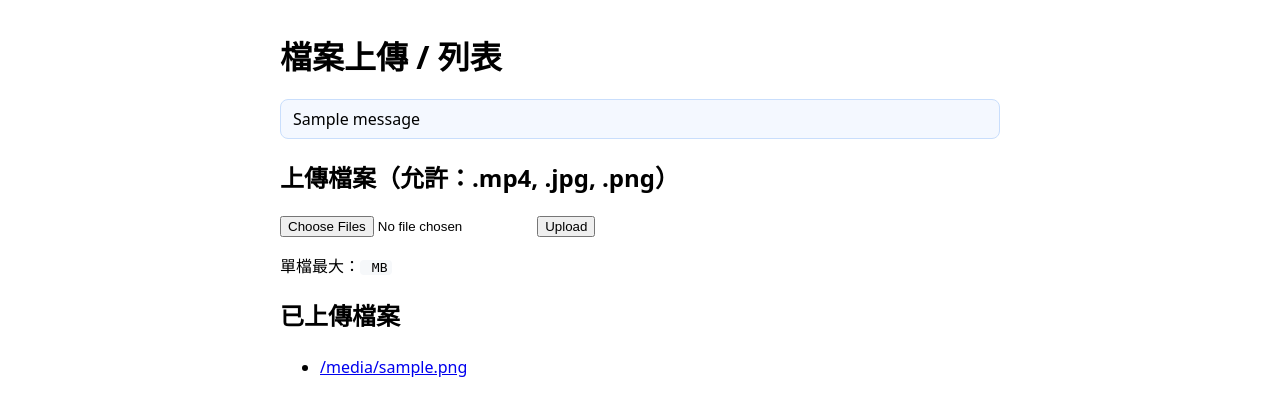
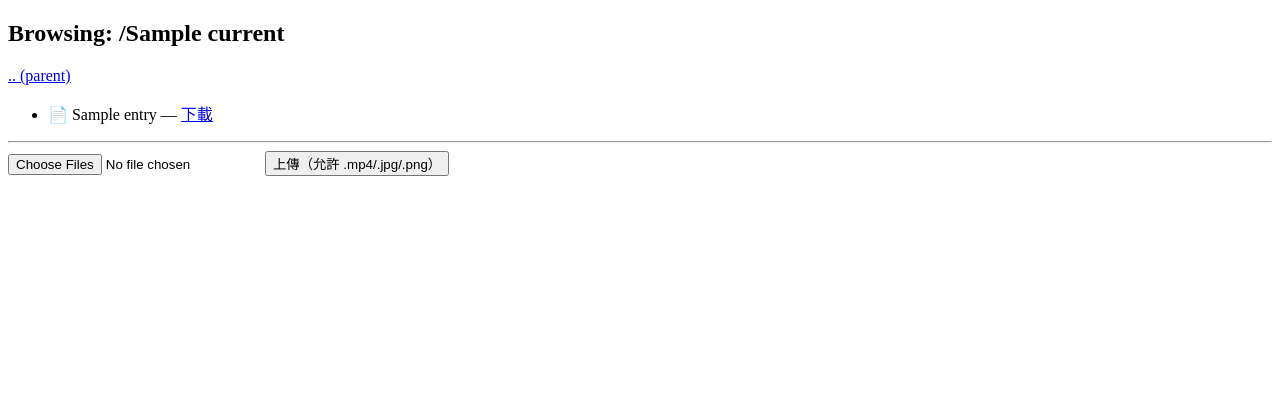
Before and after one commit to airjason13/pyFlaskMediaFileManager, a Flask app: template templates/index.html in a window 1280 px wide. Shown: the top 416 px of the page. Run offline with Flask 3, Linux system fonts and the light colour scheme; the template is opened without the code that fills it: most values are stand-ins (such as "Sample title", 1, 10 or a date in 2020); one stand-in notice (Sample message) is shown.

Commit message:
1.modified sub folder route

```diff
--- a/main.py
+++ b/main.py
@@ -1,78 +1,108 @@
+from pathlib import Path
+from flask import Flask, render_template, send_from_directory, request, flash, redirect, url_for, abort
+from werkzeug.utils import secure_filename
 import platform
-from pathlib import Path
-
-from flask import Flask, render_template, send_from_directory, request, flash, redirect, url_for
-from werkzeug.utils import secure_filename
 import os, glob
 from global_def import *
 from utils.gen_thumbnails import gen_webp_from_video_threading
 
-# === 這裡改成你要顯示的資料夾路徑 ===
+# === 根資料夾（變更成你要的 /home/venom/Videos） ===
 if platform.machine() == "x86_64":
-    TARGET_FOLDER = "/home/venom/Videos/.thumbnails"
-    MEDIA_FOLDER = "/home/venom/Videos"
+    MEDIA_FOLDER = Path("/home/venom/Videos")
 else:
-    TARGET_FOLDER = "/root/Videos/.thumbnails"
-    MEDIA_FOLDER = "/root/Videos"
+    MEDIA_FOLDER = Path("/root/Videos")
+
+# TARGET_FOLDER 不再指向 .thumbnails，而用 MEDIA_FOLDER 作為根目錄
+TARGET_FOLDER = MEDIA_FOLDER
 
 ALLOWED_EXTS  = {".mp4", ".jpg", ".png"}
 MAX_CONTENT_LENGTH = 512 * 1024 * 1024   # 512MB（可自行調整）
 
-
 app = Flask(__name__)
-app.config["TARGET_FOLDER"] = TARGET_FOLDER
+app.config["TARGET_FOLDER"] = str(TARGET_FOLDER)
 app.config["MAX_CONTENT_LENGTH"] = MAX_CONTENT_LENGTH
-app.config["SECRET_KEY"] = "change-me"   # 若使用 flash() 需要
+app.config["SECRET_KEY"] = "change-me"
 
 def allowed_file(filename: str) -> bool:
     return Path(filename).suffix.lower() in ALLOWED_EXTS
 
-@app.route("/")
-def index():
-    if request.method == "POST":
-        # 支援多檔上傳
-        files = request.files.getlist("file")
-        if not files:
-            flash("沒有選擇任何檔案")
-            return redirect(url_for("index"))
+# ---------- 路徑安全檢查輔助 ----------
+ROOT = MEDIA_FOLDER.resolve()
 
-        saved = 0
-        for f in files:
-            if not f or not f.filename:
-                continue
-            if not allowed_file(f.filename):
-                flash(f"副檔名不允許：{f.filename}")
-                continue
-            filename = secure_filename(f.filename)
-            save_path = TARGET_FOLDER / filename
-            f.save(save_path)
-            saved += 1
+def safe_join_and_resolve(subpath: str) -> Path:
+    # 把 subpath join 至 ROOT，並 resolve，然後檢查仍在 ROOT 之下
+    candidate = (ROOT / subpath).resolve()
+    if not str(candidate).startswith(str(ROOT)):
+        raise ValueError("Outside of permitted folder")
+    return candidate
 
-        if saved:
-            flash(f"成功上傳 {saved} 檔")
-        return redirect(url_for("index"))
+# ---------- 瀏覽（支援根目錄與子目錄） ----------
+@app.route("/", defaults={"req_path": ""})
+@app.route("/browse/", defaults={"req_path": ""})
+@app.route("/browse/<path:req_path>")
+def browse(req_path):
+    try:
+        abs_path = safe_join_and_resolve(req_path)
+    except ValueError:
+        return abort(404)
 
-    # 取得目錄內的所有檔案清單（只列出檔案）
-    file_list = [
-        f for f in os.listdir(TARGET_FOLDER)
-        if os.path.isfile(os.path.join(TARGET_FOLDER, f))
-    ]
-    return render_template("index.html", files=file_list, max_size=MAX_CONTENT_LENGTH)
+    # 如果是檔案 → 轉為下載
+    if abs_path.is_file():
+        rel = abs_path.relative_to(ROOT)
+        return send_from_directory(str(ROOT), str(rel), as_attachment=True)
 
-@app.route("/download/<filename>")
-def download_file(filename):
-    # 直接提供下載
-    return send_from_directory(TARGET_FOLDER, filename, as_attachment=True)
+    # 否則列目錄內容
+    entries = []
+    for entry in sorted(abs_path.iterdir(), key=lambda x: (not x.is_dir(), x.name.lower())):
+        entries.append({
+            "name": entry.name,
+            "is_dir": entry.is_dir(),
+            "size": entry.stat().st_size if entry.is_file() else None
+        })
+
+    # 計算相對路徑（顯示於模板，空字串代表根）
+    rel_current = "" if abs_path == ROOT else str(abs_path.relative_to(ROOT))
+
+    return render_template("index.html", entries=entries, current=rel_current)
+
+# ---------- 下載（指定子路徑） ----------
+@app.route("/download/<path:filepath>")
+def download_file(filepath):
+    try:
+        abs_path = safe_join_and_resolve(filepath)
+    except ValueError:
+        return abort(404)
+    if not abs_path.is_file():
+        return abort(404)
+    rel = abs_path.relative_to(ROOT)
+    return send_from_directory(str(ROOT), str(rel), as_attachment=True)
+
+# ---------- 上傳（可以上傳到當前目錄，這裡示範上傳到根 MEDIA_FOLDER） ----------
+@app.route("/upload", methods=["POST"])
+def upload():
+    files = request.files.getlist("file")
+    if not files:
+        flash("沒有選擇任何檔案")
+        return redirect(url_for("browse", req_path=""))
+
+    saved = 0
+    for f in files:
+        if not f or not f.filename:
+            continue
+        if not allowed_file(f.filename):
+            flash(f"副檔名不允許：{f.filename}")
+            continue
+        safe_name = secure_filename(f.filename)
+        # 上傳到根（或可改為當前資料夾）
+        save_path = ROOT / safe_name
+        f.save(str(save_path))
+        saved += 1
+
+    if saved:
+        flash(f"成功上傳 {saved} 檔")
+    return redirect(url_for("browse", req_path=""))
 
 if __name__ == "__main__":
-    log.debug("Starting server...")
-    log.debug("platform.machine() : {}".format(platform.machine()))
-    mp4_files = glob.glob(os.path.join(MEDIA_FOLDER, "*.mp4"))
-    jpg_files = glob.glob(os.path.join(MEDIA_FOLDER, "*.jpg"))
-
-    files = [os.path.basename(f) for f in mp4_files + jpg_files]
-    log.debug(files)
-    for f in files:
-        gen_webp_from_video_threading(MEDIA_FOLDER, f)
-    # host=0.0.0.0 讓同網段其他設備也可訪問
+    # 你的原本 logic：產生縮圖等可以保留
+    # ...
     app.run(debug=True, host="0.0.0.0", port=5000)
--- a/templates/index.html
+++ b/templates/index.html
@@ -1,44 +1,34 @@
-<!DOCTYPE html>
+<!doctype html>
 <html>
 <head>
   <meta charset="utf-8">
-  <title>檔案上傳 / 列表</title>
-  <style>
-    body { font-family: ui-sans-serif, system-ui; max-width: 720px; margin: 2rem auto; }
-    .msg { background: #f4f8ff; border: 1px solid #c9defc; padding: .5rem .75rem; border-radius: .5rem; margin-bottom: .75rem; }
-    ul { line-height: 1.9; }
-    code { background: #f6f8fa; padding: 0 .25rem; border-radius: 4px; }
-  </style>
+  <title>File browser</title>
 </head>
 <body>
-  <h1>檔案上傳 / 列表</h1>
+  <h2>Browsing: /{{ current }}</h2>
 
-  <!-- 訊息 -->
-  {% with messages = get_flashed_messages() %}
-    {% if messages %}
-      {% for m in messages %}
-        <div class="msg">{{ m }}</div>
-      {% endfor %}
-    {% endif %}
-  {% endwith %}
+  {% if current %}
+    {% set parent = current.rsplit('/', 1)[0] if '/' in current else '' %}
+    <a href="{{ url_for('browse', req_path=parent) }}">.. (parent)</a>
+  {% endif %}
 
-  <!-- 上傳表單 -->
-  <h2>上傳檔案（允許：.mp4, .jpg, .png）</h2>
-  <form method="post" enctype="multipart/form-data">
-    <input type="file" name="file" multiple
-           accept=".mp4,.jpg,.jpeg,.png,image/jpeg,video/mp4">
-    <button type="submit">Upload</button>
-  </form>
-  <p>單檔最大：<code>{{ (max_size // (1024*1024)) }} MB</code></p>
-
-  <!-- 檔案清單 -->
-  <h2>已上傳檔案</h2>
   <ul>
-    {% for f in files %}
-      <li><a href="{{ url_for('download_file', filename=f) }}">{{ f }}</a></li>
-    {% else %}
-      <li>目前沒有檔案。</li>
+    {% for e in entries %}
+      <li>
+        {% if e.is_dir %}
+          📁 <a href="{{ url_for('browse', req_path=(current + '/' + e.name).lstrip('/') ) }}">{{ e.name }}</a>
+        {% else %}
+          📄 {{ e.name }} —
+          <a href="{{ url_for('download_file', filepath=(current + '/' + e.name).lstrip('/')) }}">下載</a>
+        {% endif %}
+      </li>
     {% endfor %}
   </ul>
+
+  <hr>
+  <form action="{{ url_for('upload') }}" method="post" enctype="multipart/form-data">
+    <input type="file" name="file" multiple>
+    <button type="submit">上傳（允許 .mp4/.jpg/.png）</button>
+  </form>
 </body>
 </html>
```
